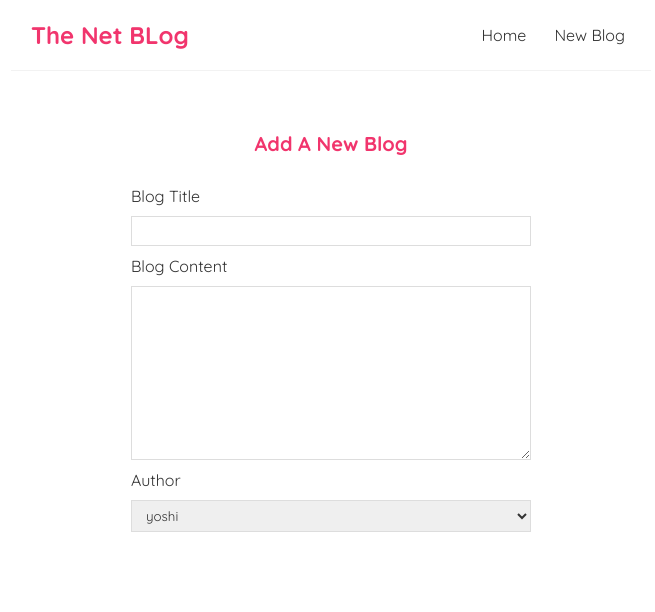
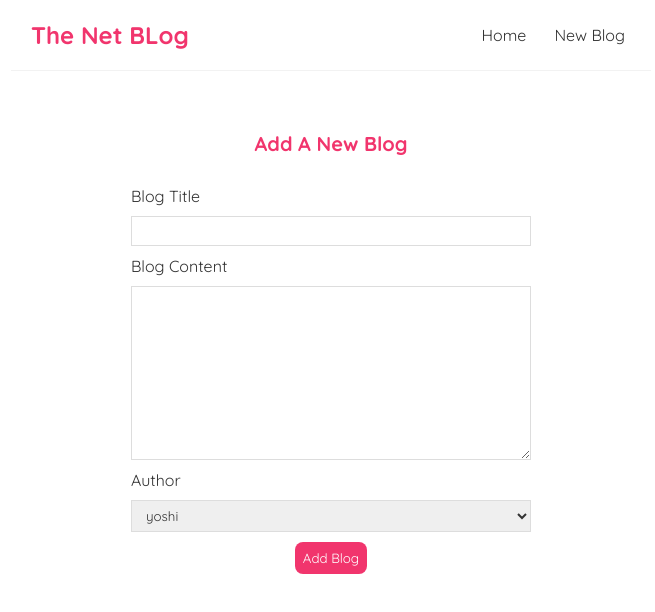
Before and after one commit to VinhQua/complete-react, a React (Create React App) app: page /create in a window 1280 px wide. Shown: the top 612 px of the page, without its empty margins (309-964 px from the left). Built offline with nearby package versions, Linux system fonts and the light colour scheme.

Commit message:
Add request methods

```diff
--- a/data/db.json
+++ b/data/db.json
@@ -1,30 +1,48 @@
-{"blogs":[{
+{
+  "blogs": [
+    {
       "title": "Over My Dead Body",
       "body": "Maecenas tristique, est et tempus semper, est quam pharetra magna, ac consequat metus sapien ut nunc. Vestibulum ante ipsum primis in faucibus orci luctus et ultrices posuere cubilia Curae; Mauris viverra diam vitae quam. Suspendisse potenti.",
       "author": "Reinaldos Quennell",
       "id": 1,
       "gender": "Male",
       "ip_address": "201.149.109.172"
-  }, {
+    },
+    {
       "title": "Rushmore",
       "body": "Maecenas leo odio, condimentum id, luctus nec, molestie sed, justo. Pellentesque viverra pede ac diam. Cras pellentesque volutpat dui.",
       "author": "Beatrice Jost",
       "id": 2,
       "gender": "Female",
       "ip_address": "159.63.186.44"
-  }, {
+    },
+    {
       "title": "6 Souls (Shelter)",
       "body": "Etiam vel augue. Vestibulum rutrum rutrum neque. Aenean auctor gravida sem.",
       "author": "Madlin De Andreis",
       "id": 3,
       "gender": "Female",
       "ip_address": "167.2.180.250"
-  }, {
+    },
+    {
       "title": "Robot Carnival (Roboto kânibauru)",
       "body": "Etiam vel augue. Vestibulum rutrum rutrum neque. Aenean auctor gravida sem.\n\nPraesent id massa id nisl venenatis lacinia. Aenean sit amet justo. Morbi ut odio.",
       "author": "Kelsy Francomb",
       "id": 4,
       "gender": "Genderfluid",
       "ip_address": "89.34.45.178"
-  }]
+    },
+    {
+      "title": "lesson 1",
+      "body": "the lesons",
+      "author": "yoshi",
+      "id": 6
+    },
+    {
+      "title": "lesson 22",
+      "body": "afasdfsadfsf",
+      "author": "yoshi",
+      "id": 7
     }
+  ]
+}
--- a/src/App.js
+++ b/src/App.js
@@ -5,6 +5,7 @@ import { Home } from './Views/Home';
 import {BrowserRouter as Router ,Route, Switch} from 'react-router-dom';
 import { Create } from './Views/Create';
 import BlogDetails from './Views/BlogDetails';
+import NotFound from './Views/404';
 function App() {
   return (
     <Router>
@@ -23,6 +24,9 @@ function App() {
           <Route path='/create'>
             <Create/>
           </Route>
+          <Route path='*'>
+            <NotFound/>
+          </Route>
         </Switch>
       </div>
 
--- /dev/null
+++ b/src/Views/404.jsx
@@ -0,0 +1,12 @@
+import { Link } from "react-router-dom/cjs/react-router-dom.min"
+const NotFound = () => {
+    return (
+        <div className="not-found">
+            <h2>Sorry</h2>
+            <p>That page cannot be found</p>
+            <Link to = '/'>Back to home page...</Link>
+        </div>
+     );
+}
+
+export default NotFound;
--- a/src/Views/BlogDetails.jsx
+++ b/src/Views/BlogDetails.jsx
@@ -1,9 +1,19 @@
 import { useParams } from "react-router-dom/cjs/react-router-dom";
 import { useFetch } from "../Components/useFetch";
-
+import { useHistory } from "react-router-dom/cjs/react-router-dom.min"
 const BlogDetails = () => {
     const {id} = useParams()
     const {data,isPending,error} = useFetch(`http://localhost:8000/blogs/${id}`)
+    const history =useHistory()
+    const handleDelete = () => {
+        fetch(`http://localhost:8000/blogs/${id}`,{
+            method: 'DELETE',
+        }).then(() => {
+            console.log('new delete')
+            history.push('/')
+        })
+    }
+
     return (
         <div className="blog-details">
             <h2>Blog Details - {id}</h2>
@@ -15,7 +25,7 @@ const BlogDetails = () => {
             <h2>{data.title}</h2>
             <div>{data.body}</div>
             <p>Written by {data.author}</p> <br />
-            <button>Delete</button>
+            <button onClick={handleDelete}>Delete</button>
                 </article>
             )
             }
--- a/src/Views/Create.jsx
+++ b/src/Views/Create.jsx
@@ -1,13 +1,38 @@
 import { useState } from "react"
+import { useHistory } from "react-router-dom/cjs/react-router-dom.min"
 
 export const Create = ()=>{
     const [title,setTitle] = useState('')
     const [body,setBody] = useState('')
     const [author,setAuthor] = useState('yoshi')
+    const [isPending,setIsPending] = useState(false)
+    const history = useHistory()
+    const handleSubmit =(e)=>{
+        e.preventDefault()
+        const blog = {
+            title,
+            body,
+            author,
+        }
+        setIsPending(true)
+        setTimeout(() => {
+            fetch('http://localhost:8000/blogs',{
+                method: 'POST',
+                headers: {'content-type': 'application/json'},
+                body: JSON.stringify(blog)
+            }).then(()=>{
+                console.log('new blog created')
+                setIsPending(false)
+                // history.go(-1)
+                history.push('/')
+            })
+        }, 2000);
+
+    }
     return(
         <div className="create">
             <h2>Add A New Blog</h2>
-            <form action="" method="post">
+            <form onSubmit={handleSubmit}>
                 <label htmlFor="">Blog Title</label>
                 <input
                     type="text"
@@ -24,6 +49,8 @@ export const Create = ()=>{
                     <option value="mario">mario</option>
                     <option value="yoshi">yoshi</option>
                 </select>
+                {!isPending && <button type="submit">Add Blog</button> }
+                {isPending && <button disabled type="submit">Add Blog ...</button>}
             </form>
         </div>
     )
--- a/src/Views/Home.jsx
+++ b/src/Views/Home.jsx
@@ -4,7 +4,7 @@ import { useFetch } from "../Components/useFetch";
 
 
 export const Home = ()=> {
-    const {data , isPending, error} = useFetch('http://localhost:8000/blogs')
+    const {data , isPending, error} = useFetch('http://localhost:8000/blogs');
 
     return(
 
```
Also changed, not shown: src/Components/useFetch copy.js (added, +38 -0 lines). Lines whose indentation alone changed are shown as unchanged.
